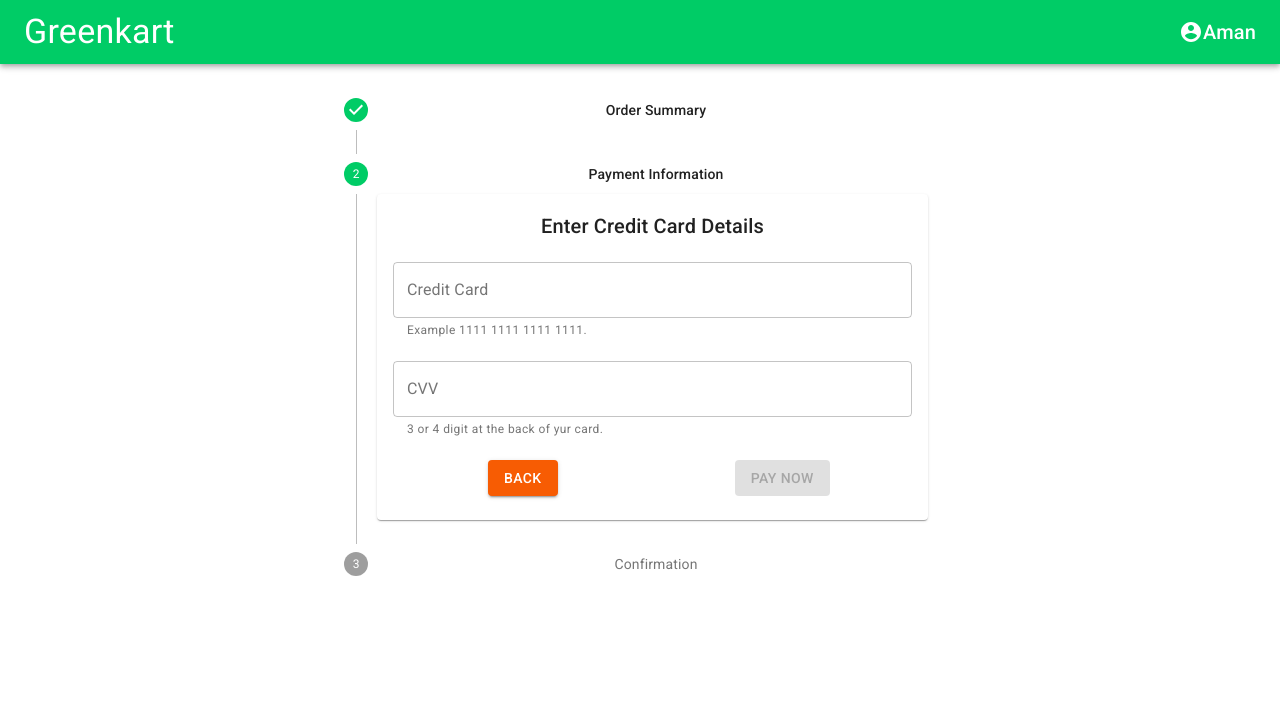
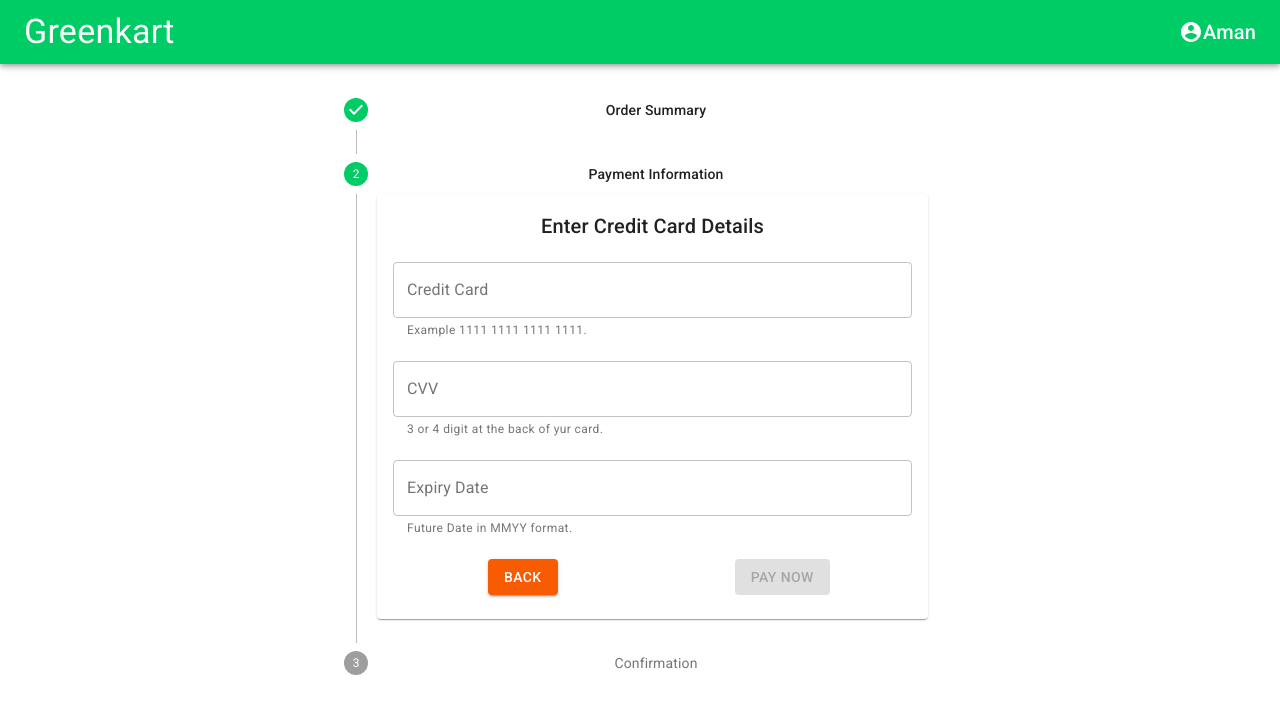
Before and after one commit to amanvishnani/CSCI-5709-A2, a React (Create React App) app: page /payment in a window 1280 px wide. Both pictures are taken after a click on the button "CONFIRM". Shown: the top 714 px of the page. Built offline with nearby package versions, Linux system fonts and the light colour scheme; the HTML template or start-up script is replaced by a standard one.

Commit message:
Updated readme and added Expiry date in payment.

```diff
--- a/src/pages/Payment/Payment.js
+++ b/src/pages/Payment/Payment.js
@@ -17,10 +17,14 @@ function Payment(props) {
         cvv: {
             value: '',
             valid: true
+        },
+        expiryDate: {
+            value: '',
+            valid: true
         }
     })
 
-    function validateFields(card, cvv) {
+    function validateFields(card, cvv, expiryDate) {
         let cardRegex = RegExp(/^(\d){4}([-\s]){0,1}(\d){4}([-\s]){0,1}(\d){4}([-\s]){0,1}(\d){4}/)
         if (card) {
             let state = { ...fields }
@@ -31,6 +35,19 @@ function Payment(props) {
         if (cvv) {
             let state = { ...fields }
             state.cvv.valid = cvvRegex.test(fields.cvv.value);
+            setFields(state)
+        }
+        let expDateRegex1 = /^0[1-9]{1}(\d){2}$/
+        let expDateRegex2 = /^1[1-2]{1}(\d){2}$/
+        if (expiryDate) {
+            let state = { ...fields }
+            let valid = expDateRegex1.test(fields.expiryDate.value) || expDateRegex2.test(fields.expiryDate.value);
+            if (valid) {
+                valid = valid & (parseInt(fields.expiryDate.value) % 100) >= 20;
+            } else {
+                valid = false;
+            }
+            state.expiryDate.valid = valid;
             setFields(state)
         }
     }
@@ -51,7 +68,7 @@ function Payment(props) {
 
     return (
         <div>
-            <Grid item xs={12} md={6} style={{margin: "10px auto"}}>
+            <Grid item xs={12} md={6} style={{ margin: "10px auto" }}>
                 <Stepper activeStep={activeStep} orientation="vertical">
                     <Step>
                         <StepLabel>Order Summary</StepLabel>
@@ -133,13 +150,29 @@ function Payment(props) {
                                         style={{ width: "100%", marginTop: "20px" }}
                                         value={fields.cvv.value}
                                     />
+                                    <br />
+                                    <TextField
+                                        onChange={(e) => {
+                                            fields.expiryDate.value = e.target.value
+                                            validateFields(false, false, true)
+                                        }}
+                                        error={!fields.expiryDate.valid}
+                                        id="outlined-credit-card-field"
+                                        label="Expiry Date"
+                                        helperText="Future Date in MMYY format."
+                                        variant="outlined"
+                                        style={{ width: "100%", marginTop: "20px" }}
+                                        value={fields.expiryDate.value}
+                                    />
                                     <Grid container style={{ marginTop: "20px" }}>
                                         <Grid item xs={6}>
                                             <Button color="secondary" variant="contained" onClick={() => setActiveStep(0)}>Back</Button>
                                         </Grid>
                                         <Grid item xs={6}>
-                                            <Button disabled={!fields.creditCard.valid || !fields.cvv.valid || !fields.creditCard || !fields.cvv.value}
-                                                variant="contained" onClick={() => setActiveStep(2)}>Pay Now</Button>
+                                            <Button variant="contained" onClick={() => setActiveStep(2)}
+                                                disabled={!fields.creditCard.valid || !fields.cvv.valid || !fields.expiryDate.valid || !fields.creditCard || !fields.cvv.value || !fields.expiryDate.value}>
+                                                Pay Now
+                                            </Button>
                                         </Grid>
                                     </Grid>
                                 </CardContent>
@@ -155,7 +188,7 @@ function Payment(props) {
                                 <CardMedia style={{ width: "200px" }}
                                     image="https://upload.wikimedia.org/wikipedia/commons/thumb/a/ac/Green_tick.svg/1024px-Green_tick.svg.png" />
                                 <CardContent>
-                                        Check User Section on the top right corner for Order History
+                                    Check User Section on the top right corner for Order History
                                 </CardContent>
                             </Card>
                         </StepContent>
```
Also changed, not shown: 1 other file (tests, documents, lock files or other folders).
